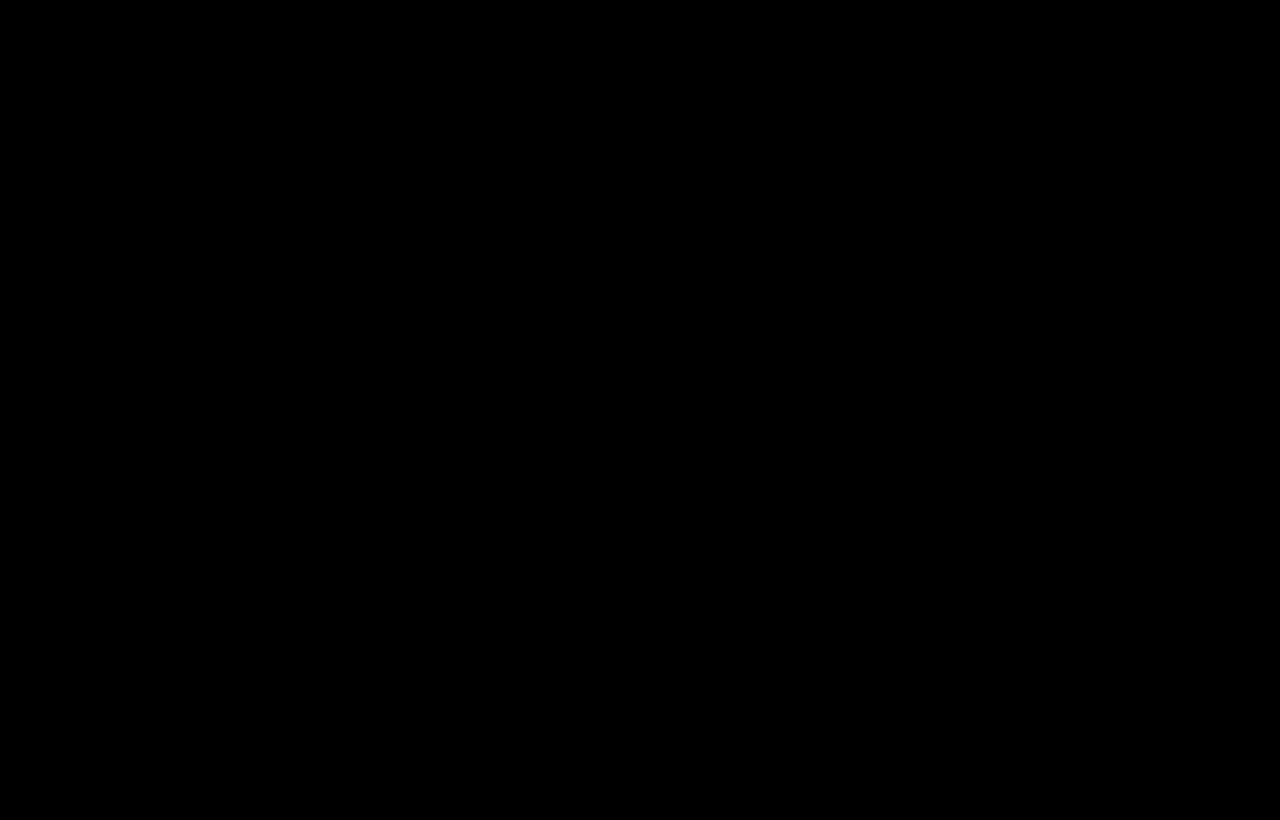
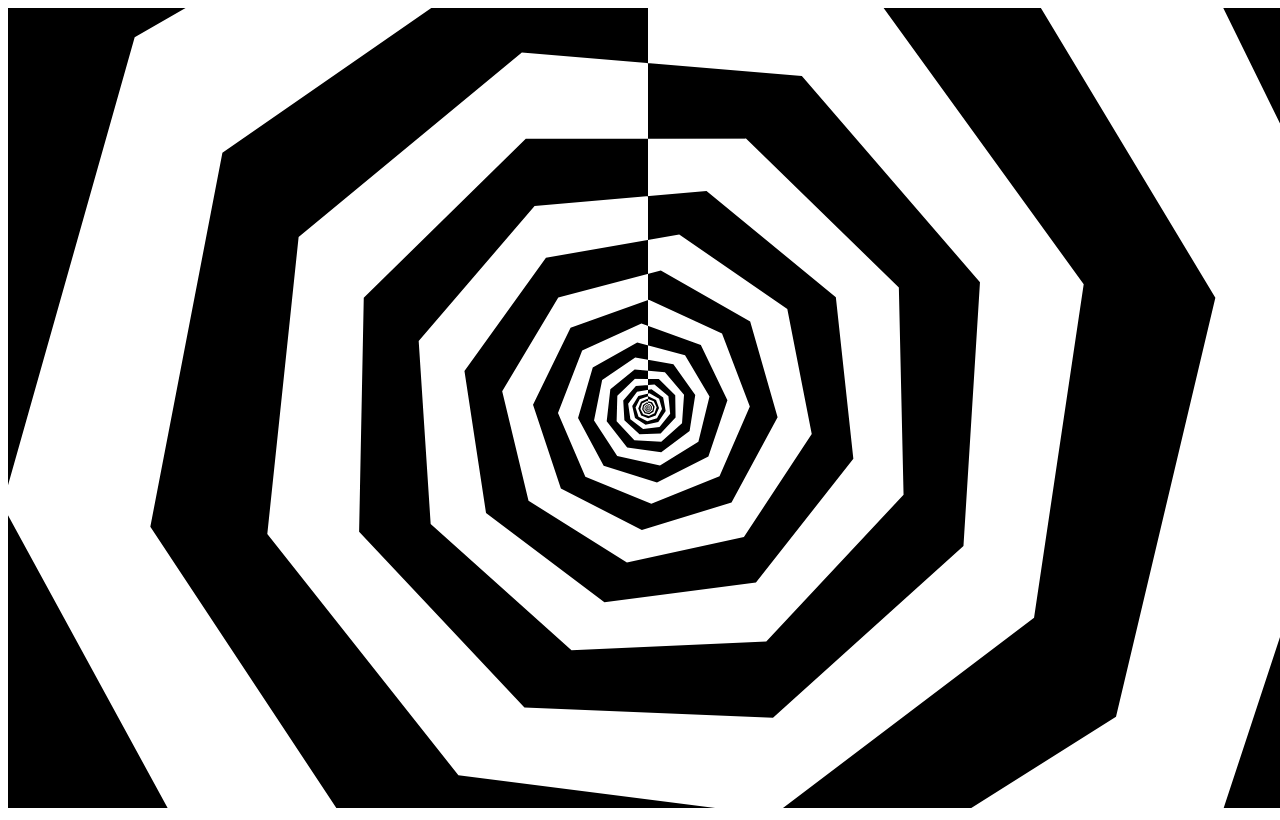
Before and after one commit to smtsjhr/2-ColoredLiner, a plain HTML site: page index.html in a window 1280 px wide. Drawn offline with Linux system fonts and the light colour scheme.

Commit message:
Update index.html

```diff
--- a/index.html
+++ b/index.html
@@ -3,8 +3,9 @@
 <head>
   <meta charset="UTF-8">
 </head>
-<body scroll="no" style="overflow: hidden; background-color:black">
+<body scroll="no" style="overflow: hidden">
 <canvas id="canvas" width="500" height="500"></canvas>
 <script src="./script.js"></script>
+
 </body>
 </html>
```
